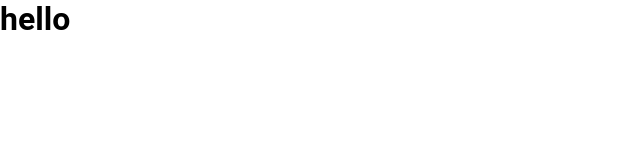
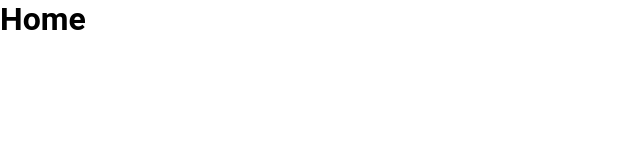
Before and after one commit to victorgpd/restsys, a React (Vite) app: page / in a window 1280 px wide. Shown: the top 160 px of the page, without its empty margins (0-640 px from the left). Built offline with nearby package versions, Linux system fonts and the light colour scheme.

Commit message:
criação das 4 rotas bases e implementação no arquivo app

```diff
--- a/src/App.tsx
+++ b/src/App.tsx
@@ -1,8 +1,13 @@
+import { createBrowserRouter, RouterProvider } from "react-router-dom";
+import { privateRoutes, screensRoutes } from "./app/routes";
+
 function App() {
+  const routes = createBrowserRouter([...screensRoutes, ...privateRoutes]);
+
   return (
-    <div>
-      <h1>hello</h1>
-    </div>
+    <>
+      <RouterProvider router={routes} />
+    </>
   );
 }
 
--- /dev/null
+++ b/src/app/routes.tsx
@@ -0,0 +1,23 @@
+import { RoutesEnums } from "../types/enums";
+
+export const screensRoutes = [
+  {
+    path: RoutesEnums.Home,
+    element: <h1>Home</h1>,
+  },
+  {
+    path: RoutesEnums.Login,
+    element: <h1>Login</h1>,
+  },
+  {
+    path: RoutesEnums.Register,
+    element: <h1>Register</h1>,
+  },
+];
+
+export const privateRoutes = [
+  {
+    path: RoutesEnums.Dashboard,
+    element: <h1>Dashboard</h1>,
+  },
+];
--- /dev/null
+++ b/src/types/enums.ts
@@ -0,0 +1,6 @@
+export enum RoutesEnums {
+  Home = "/",
+  Login = "/login",
+  Register = "/register",
+  Dashboard = "/dashboard",
+}
```
